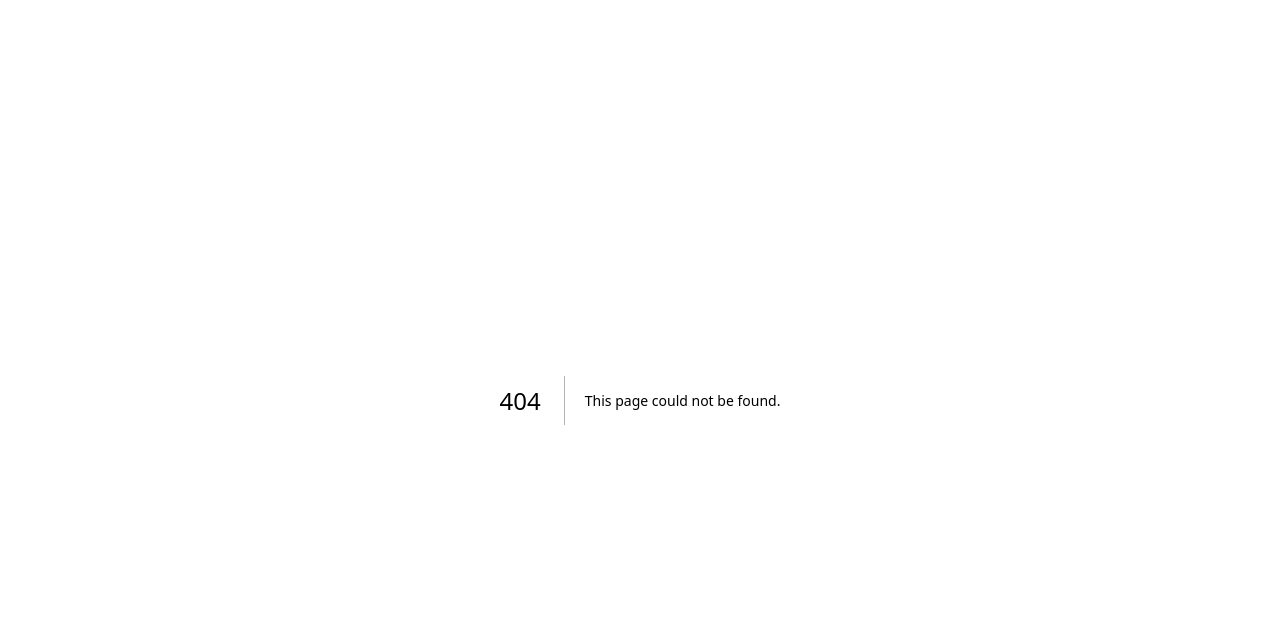
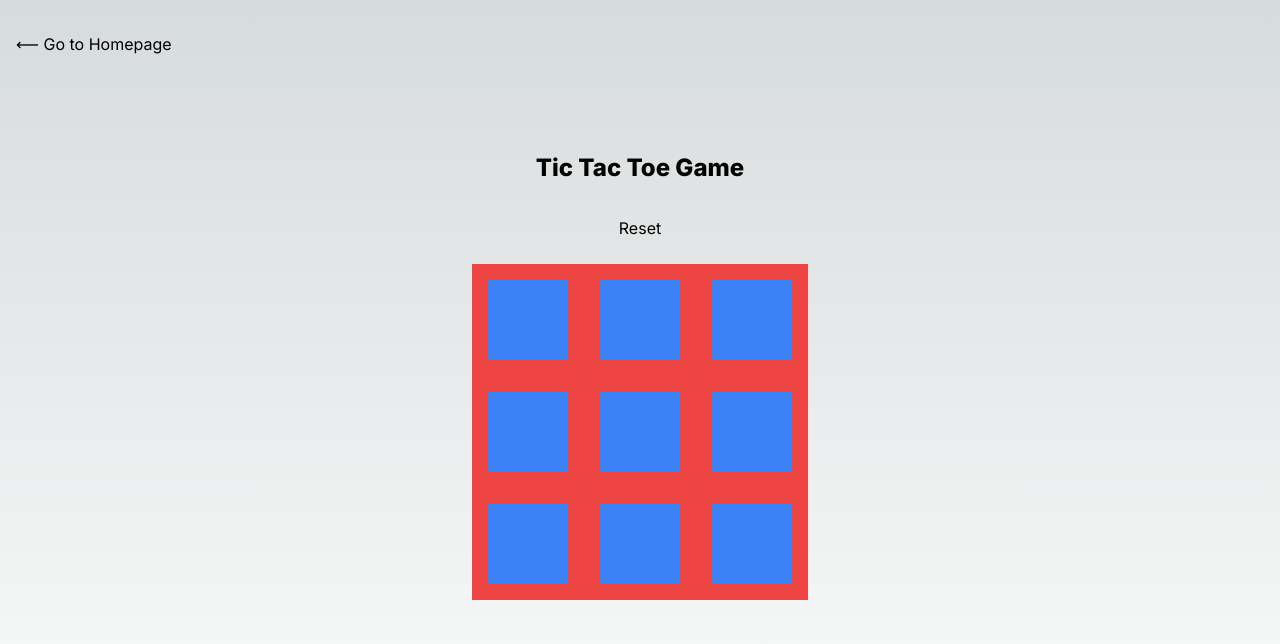
Before and after one commit to SanchitB23/Mini-Projects, a Next.js app: page /tic-tac-toe in a window 1280 px wide. Before the commit this address had no page. Shown: the top 644 px of the page. Built offline with nearby package versions, Linux system fonts and the light colour scheme.

Commit message:
feat: Added Tic Tac Toe Game #1

```diff
--- a/package.json
+++ b/package.json
@@ -12,7 +12,8 @@
     "lodash": "^4.17.21",
     "next": "14.2.3",
     "react": "^18",
-    "react-dom": "^18"
+    "react-dom": "^18",
+    "classnames": "^2.5.1"
   },
   "devDependencies": {
     "@types/lodash": "^4.17.4",
--- /dev/null
+++ b/src/app/tic-tac-toe/layout.tsx
@@ -0,0 +1,16 @@
+import React from 'react';
+import PageLayoutWBackBtn from '@/components/layouts/PageLayoutWBackBtn';
+
+const Layout = ({
+  children,
+}: Readonly<{
+  children: React.ReactNode;
+}>) => {
+  return (
+    <PageLayoutWBackBtn title={'Tic Tac Toe Game'} className={'min-h-screen'}>
+      {children}
+    </PageLayoutWBackBtn>
+  );
+};
+
+export default Layout;
--- /dev/null
+++ b/src/app/tic-tac-toe/page.tsx
@@ -0,0 +1,113 @@
+'use client';
+import React, { useEffect, useState } from 'react';
+import _ from 'lodash';
+
+const initialState = Array.from({ length: 9 }, () => 0);
+
+const Page = () => {
+  const [boxValues, setValue] = useState(initialState);
+  const [player, setPlayer] = useState(1);
+  const [winner, setWinner] = useState(0);
+
+  useEffect(() => {
+    // check diagonal
+    if (
+      boxValues[0] != 0 &&
+      boxValues[0] === boxValues[4] &&
+      boxValues[0] === boxValues[8]
+    ) {
+      return setWinner(boxValues[0]);
+    }
+
+    //   check Rows
+    for (let i = 0; i < boxValues.length; i += 3) {
+      if (
+        boxValues[i] !== 0 &&
+        boxValues[i] === boxValues[i + 1] &&
+        boxValues[i] === boxValues[i + 2]
+      )
+        return setWinner(boxValues[i]);
+    }
+
+    //   check Columns
+    for (let i = 0; i < boxValues.length / 3; i++) {
+      if (
+        boxValues[i] !== 0 &&
+        boxValues[i] === boxValues[i + 3] &&
+        boxValues[i] === boxValues[i + 6]
+      )
+        return setWinner(boxValues[i]);
+    }
+
+    //draw
+    if (_.every(boxValues, (value) => !!value)) {
+      alert("It's a draw!");
+      onResetGame();
+    }
+  }, [boxValues]);
+
+  useEffect(() => {
+    if (winner) {
+      alert(`player ${winner} has won the game!`);
+      onResetGame();
+    }
+  }, [winner]);
+
+  const onBoxClick = (i: number) => {
+    if (boxValues[i]) {
+      alert('Already used, use another slot');
+      return;
+    }
+
+    const newArr = [...boxValues];
+    newArr[i] = player;
+
+    setPlayer((prevState) => (prevState === 1 ? 2 : 1));
+    setValue(newArr);
+  };
+
+  const onResetGame = () => {
+    setValue(initialState);
+    setPlayer(1);
+    setWinner(0);
+  };
+
+  const renderSymbol = (id: number) => {
+    const symbol = boxValues[id];
+    switch (symbol) {
+      case 1:
+        return <span>X</span>;
+      case 2:
+        return <span>O</span>;
+      default:
+        return <span />;
+    }
+  };
+
+  return (
+    <div>
+      <section className={'w-full flex justify-evenly my-6'}>
+        <button onClick={onResetGame}>Reset</button>
+      </section>
+      <section
+        className={
+          'flex-1 bg-red-500 h-full w-full grid grid-cols-3 gap-8 p-4 min-w-80'
+        }
+      >
+        {Array.from({ length: 9 }).map((_, index) => (
+          <button
+            className={
+              'bg-blue-500 flex justify-center items-center text-2xl mid:text-8xl mid:min-h-36 mid:min-w-36 min-h-20 min-w-20'
+            }
+            key={index}
+            onClick={() => onBoxClick(index)}
+          >
+            {renderSymbol(index)}
+          </button>
+        ))}
+      </section>
+    </div>
+  );
+};
+
+export default Page;
--- a/src/components/layouts/PageLayoutWBackBtn.tsx
+++ b/src/components/layouts/PageLayoutWBackBtn.tsx
@@ -1,18 +1,30 @@
 import React from 'react';
 import GoToHome from '@/components/nav/goToHome';
+import classNames from 'classnames';
 
 const PageLayoutWBackBtn = ({
   children,
   title,
+  className,
+  titleClasses,
 }: Readonly<{
   children: React.ReactNode;
   title: string;
+  className?: string;
+  titleClasses?: string;
 }>) => {
   return (
     <>
       <GoToHome />
-      <main className={'p-24 flex flex-col items-center gap-2 min-h-full'}>
-        <h1 className={'text-2xl font-extrabold'}>{title}</h1>
+      <main
+        className={classNames(
+          'p-24 flex flex-col items-center gap-2 min-h-full',
+          className,
+        )}
+      >
+        <h1 className={classNames('text-2xl font-extrabold', titleClasses)}>
+          {title}
+        </h1>
         {children}
       </main>
     </>
--- a/src/constants/index.ts
+++ b/src/constants/index.ts
@@ -6,6 +6,10 @@ export const HOME_CARDS_DATA = [
   {
     title: 'Add to Cart Component',
     url: 'add-to-cart',
+  },
+  {
+    title: 'Tic Tac Toe',
+    url: 'tic-tac-toe',
   },
 ];
 export const foodItems: TFoodItem[] = [
```
Also changed, not shown: 1 other file (tests, documents, lock files or other folders).
